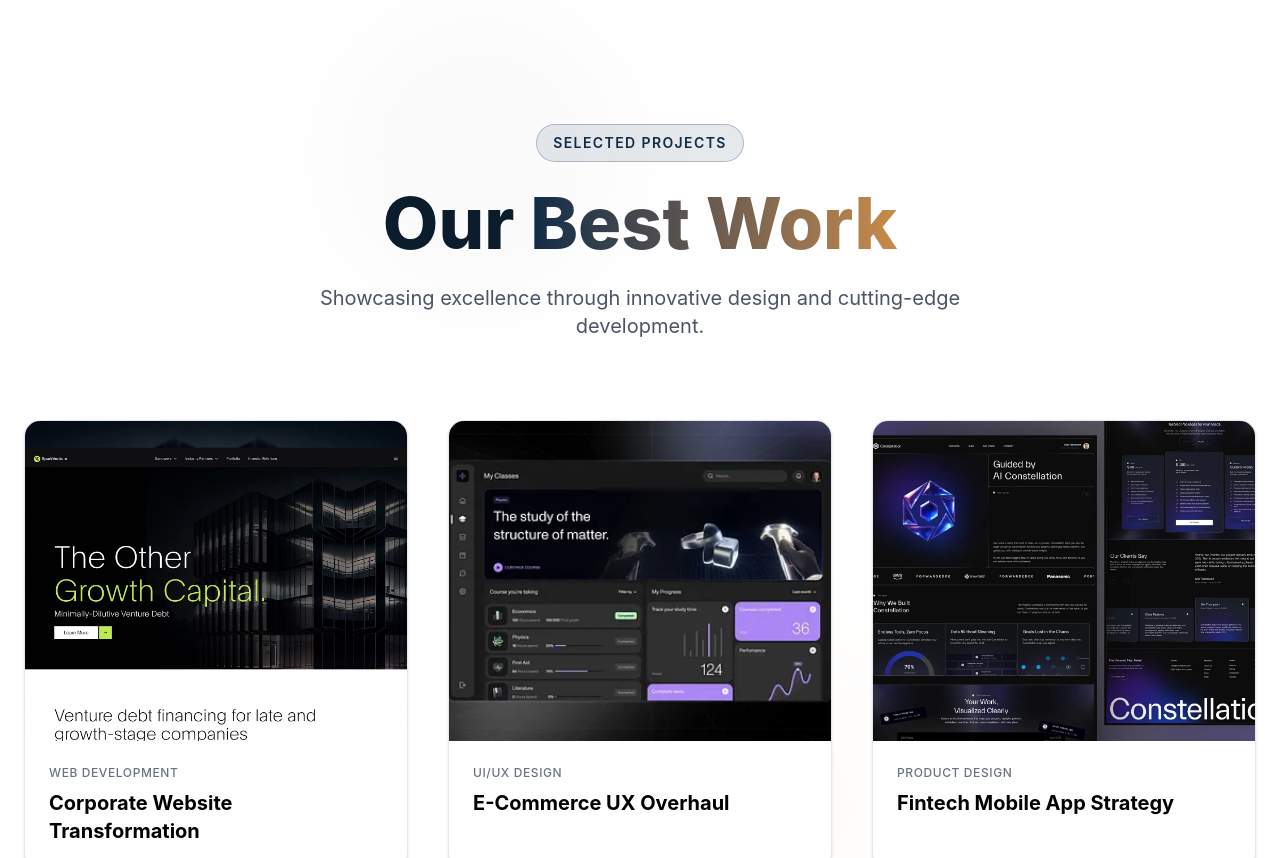
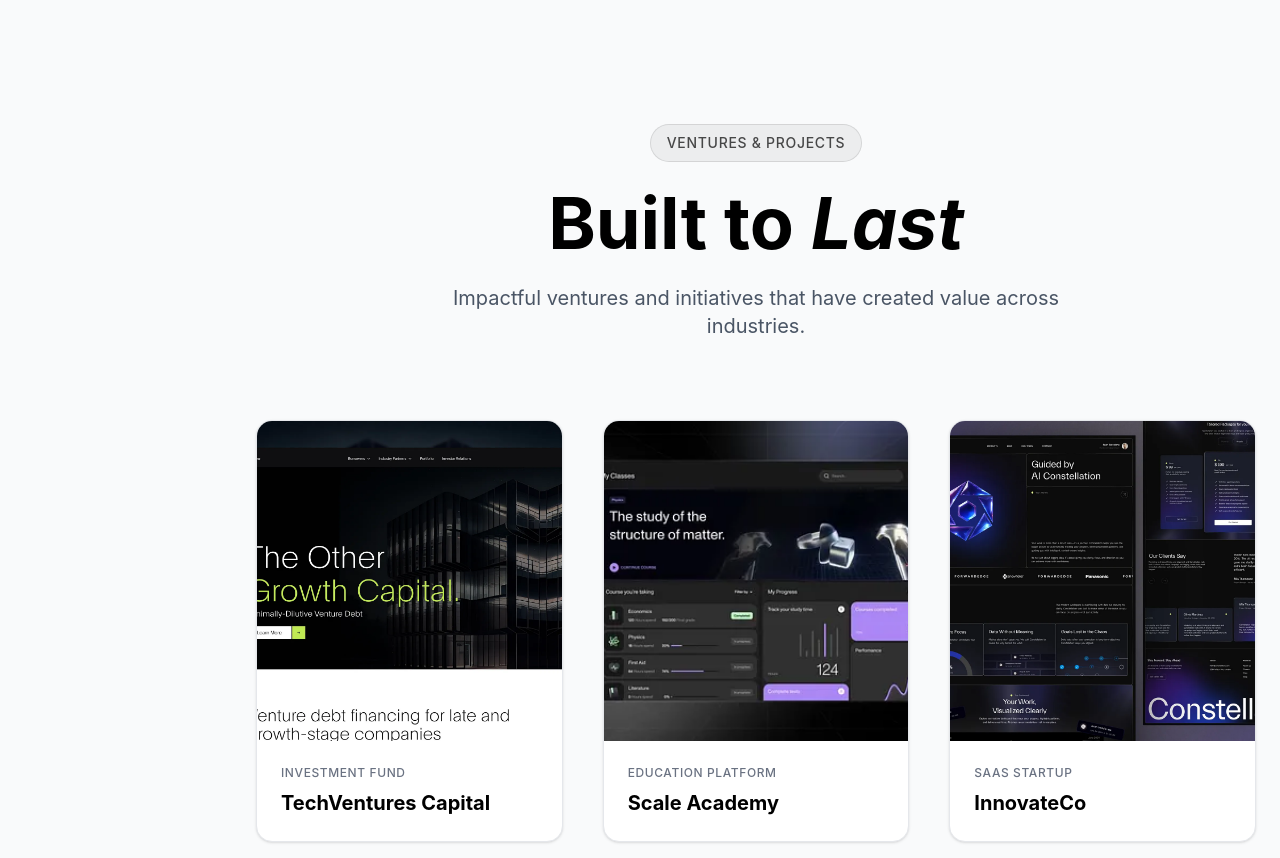
Before and after one commit to theEquinoxDev/Freelance-Agency-Portfolio, a React (Vite) app: page / in a window 1280 px wide. Shown: the part 1920-2778 px from the top of the page. Built offline with nearby package versions, Linux system fonts and the light colour scheme.

Commit message:
revisions by client

```diff
--- a/src/sections/Portfolio.jsx
+++ b/src/sections/Portfolio.jsx
@@ -6,57 +6,38 @@ import project3 from "../assets/Project3.webp"
 
 export default function Portfolio() {
   return (
-    <section id="work" className="relative py-32 bg-white px-6 overflow-hidden">
-      <div className="absolute inset-0 opacity-20 pointer-events-none">
-        <div className="absolute top-0 left-1/4 w-80 h-80 bg-primary/10 rounded-full blur-3xl"></div>
-        <div className="absolute bottom-0 right-1/4 w-96 h-96 bg-accent/10 rounded-full blur-3xl"></div>
-      </div>
-
+    <section id="work" className="relative py-32 lg:pl-64 bg-gray-50 px-6 overflow-hidden">
       <div className="relative max-w-7xl mx-auto">
-        <motion.div
-          initial={{ opacity: 0, y: 30 }}
-          whileInView={{ opacity: 1, y: 0 }}
-          viewport={{ once: true }}
-          transition={{ duration: 0.6 }}
-          className="text-center mb-20"
-        >
-          <motion.p
-            initial={{ opacity: 0, scale: 0.9 }}
-            whileInView={{ opacity: 1, scale: 1 }}
-            viewport={{ once: true }}
-            transition={{ delay: 0.2 }}
-            className="inline-block px-4 py-2 bg-primary/10 border border-primary/25 rounded-full text-primary font-semibold text-sm uppercase tracking-widest mb-4"
-          >
-            Selected Projects
-          </motion.p>
-          <h2 className="text-5xl md:text-6xl lg:text-7xl font-extrabold text-dark-bg mb-4 leading-tight">
-            Our{" "}
-            <span className="bg-linear-to-r from-primary to-accent bg-clip-text text-transparent">
-              Best Work
-            </span>
+        <div className="text-center mb-20">
+          <p className="inline-block px-4 py-2 bg-black/5 border border-black/10 rounded-full text-black/70 font-medium text-sm uppercase tracking-wider mb-4">
+            Ventures & Projects
+          </p>
+          <h2 className="text-5xl md:text-6xl lg:text-7xl font-bold text-black mb-4 leading-tight">
+            Built to{" "}
+            <span className="italic">Last</span>
           </h2>
           <p className="text-xl text-gray-600 max-w-2xl mx-auto">
-            Showcasing excellence through innovative design and cutting-edge development.
+            Impactful ventures and initiatives that have created value across industries.
           </p>
-        </motion.div>
+        </div>
 
         <div className="max-w-7xl mx-auto grid md:grid-cols-3 gap-8 lg:gap-10">
           <PortfolioCard
             image={project1}
-            title="Corporate Website Transformation"
-            category="Web Development"
+            title="TechVentures Capital"
+            category="Investment Fund"
             index={0}
           />
           <PortfolioCard
             image={project2}
-            title="E-Commerce UX Overhaul"
-            category="UI/UX Design"
+            title="Scale Academy"
+            category="Education Platform"
             index={1}
           />
           <PortfolioCard
             image={project3}
-            title="Fintech Mobile App Strategy"
-            category="Product Design"
+            title="InnovateCo"
+            category="SaaS Startup"
             index={2}
           />
         </div>
```
